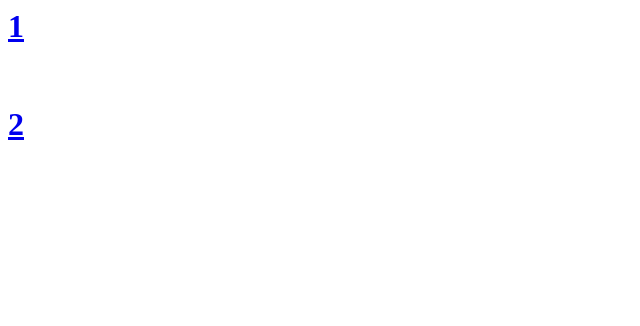
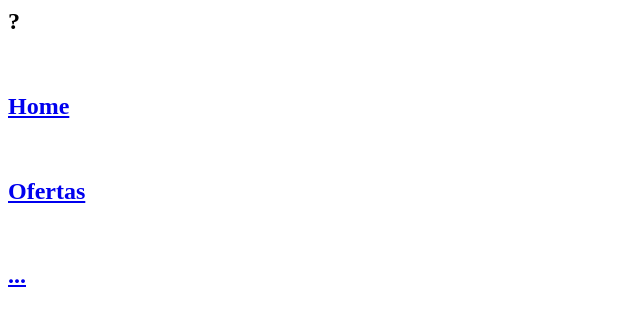
Before and after one commit to ggerena/mpapp, a plain HTML site: page index.html in a window 1280 px wide. Shown: the whole page, without its empty margins (0-640 px from the left). Drawn offline with Linux system fonts and the light colour scheme.

Commit message:
secciones

```diff
--- a/index.html
+++ b/index.html
@@ -2,8 +2,10 @@
 <head>
   <title>this is a test, test, test</title>
 </head>
-<body>
-  <a href="http://www.mallplaza.cl/app/ofertas"><h1>1</h1></a><br>
-  <a href="mallplazaapp://ofertas"><h1>2</h1></a>
+<body
+  <a href="http://www.mallplaza.cl"><h2>?</h2></a><br>
+  <a href="http://www.mallplaza.cl/app"><h2>Home</h2></a><br>
+  <a href="http://www.mallplaza.cl/app/ofertas"><h2>Ofertas</h2></a><br>
+  <a href="mallplazaapp://ofertas"><h2>...</h2></a><br>
 </body>
 </html>
```
